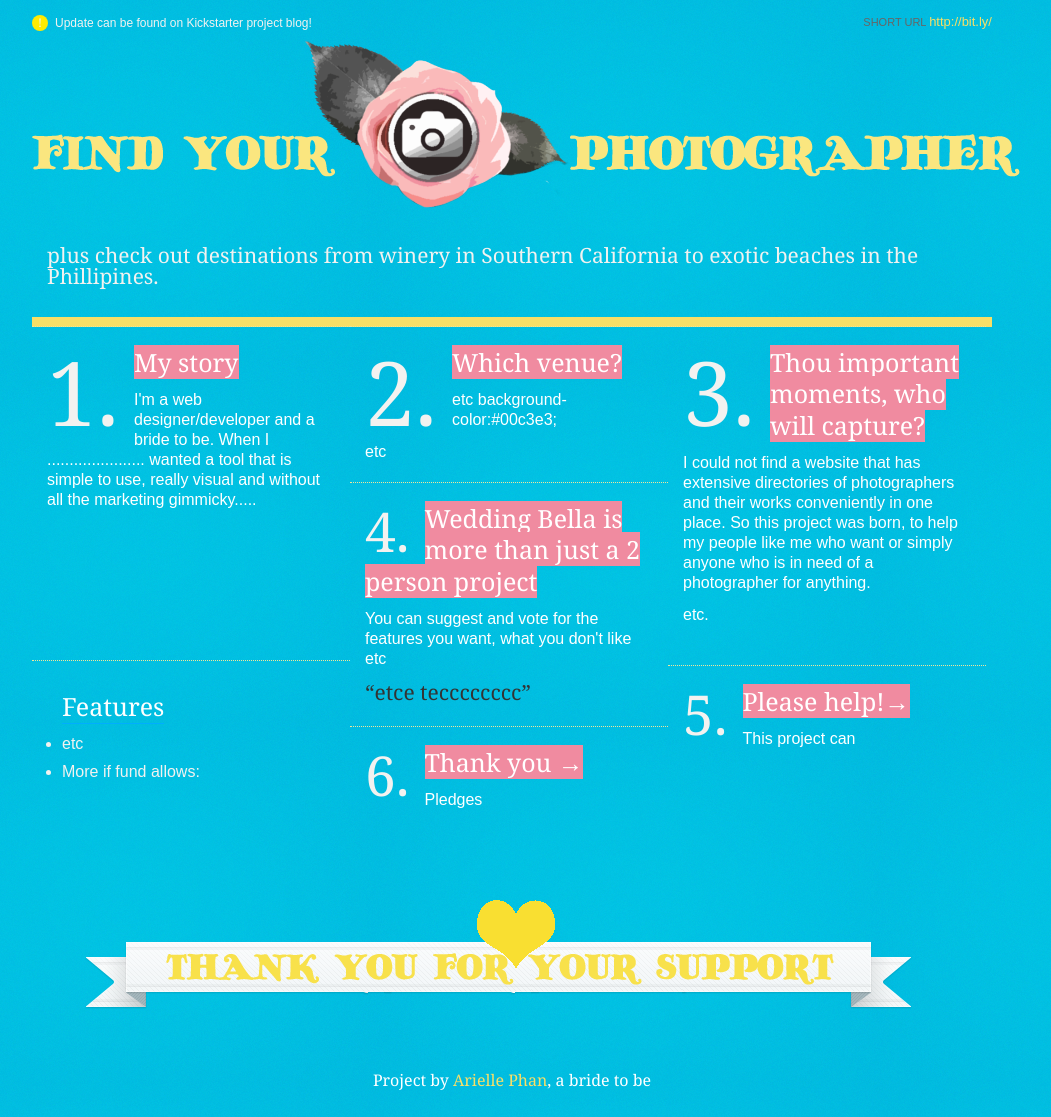
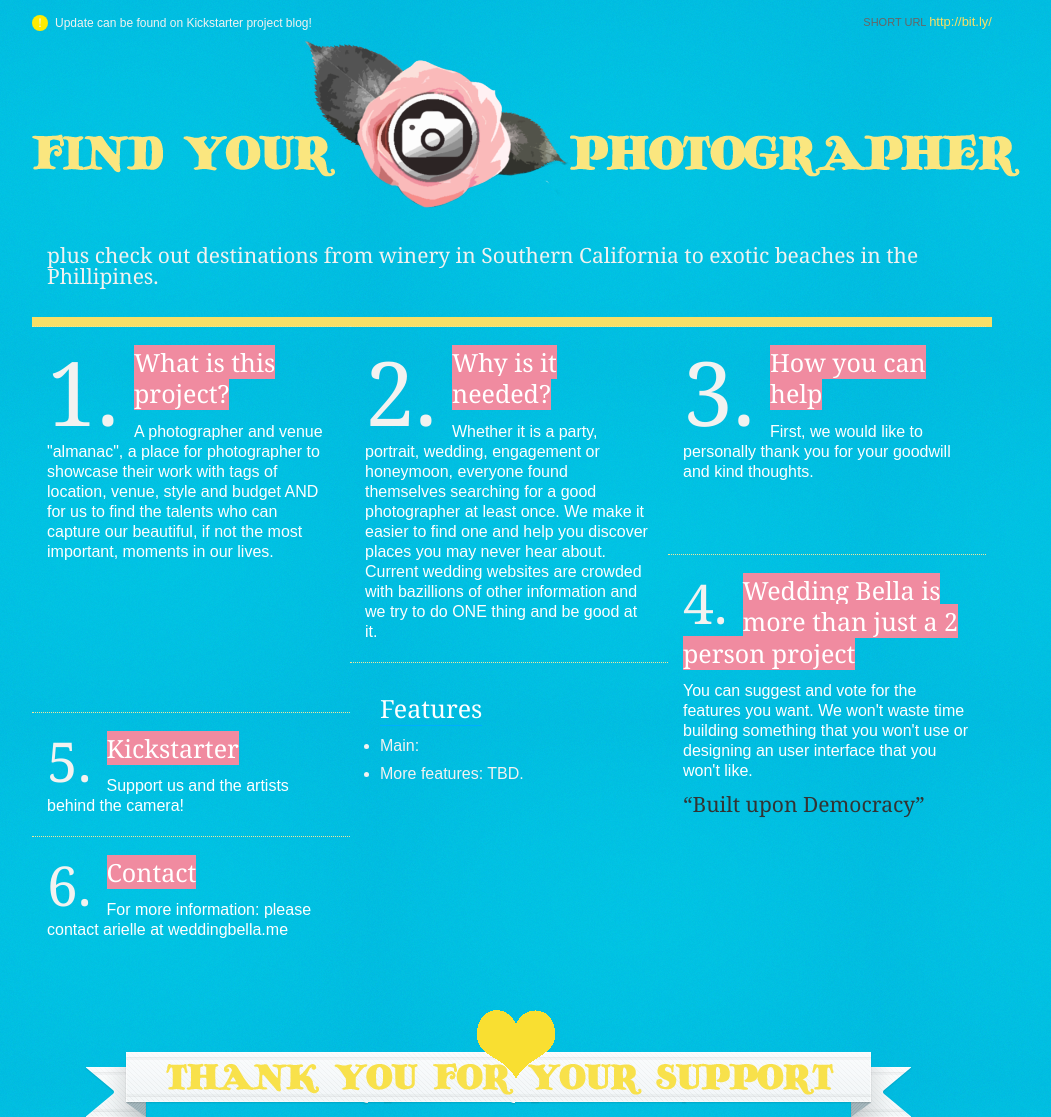
Before and after one commit to ariellephan/weddingbella, a plain HTML site: page index.htm in a window 1280 px wide. Shown: the top 1117 px of the page, without its empty margins (128-1179 px from the left). Drawn offline with Linux system fonts and the light colour scheme; a web font is replaced by a local one.

Commit message:
Initial Introduction

```diff
--- a/index.htm
+++ b/index.htm
@@ -45,27 +45,26 @@
 			<div id="suggestions" style="position: relative; height: 600px;" class="masoned">
 				<div id="irl" class="suggestion" style="position: absolute; left: 0px; top: 0px; ">
 					<span>1.</span>
-					<h3>My story</h3>
-					<p>I'm a web designer/developer and a bride to be. When I ...................... wanted a tool that is simple to use, really visual and without all the marketing gimmicky.....</p>
+					<h3>What is this project?</h3>
+					<p>A photographer and venue &quot;almanac&quot;, a place for photographer to showcase their work with tags of location, venue, style and budget AND for us to find the talents who can capture our beautiful, if not the most important, moments in our lives.</p>
 				</div>
 				<div id="net" class="suggestion" style="position: absolute; left: 318px; top: 0px; ">
 					<span>2.</span>
-					<h3>Which venue?</h3>
-					<p>etc background-color:#00c3e3;</p>
-					<p>etc</p>
-				</div>
+					<h3>Why is it needed?</h3>
+					<p>Whether it is a party, portrait, wedding, engagement or honeymoon, everyone found themselves searching for a good photographer at least once. We make it easier to find one and help you discover places you may never hear about. Current wedding websites are crowded with bazillions of other information and we try to do ONE thing and be good at it. </p>
+</div>
 				<div id="search" class="suggestion" style="position: absolute; left: 636px; top: 0px; ">
 					<span>3.</span>
-					<h3>Thou important moments, who will capture?</h3>
-					<p>I could not find a website that has extensive directories of photographers and their works conveniently in one place. So this project was born, to help my people like me who want or simply anyone who is in need of a photographer for anything.</p>
-					<p>etc.</p>
+					<h3>How you can help</h3>
+					<p>First, we would like to personally thank you for your goodwill and kind thoughts.</p>
+					<p>&nbsp;</p>
 				</div>
 				<div class="suggestion resource" style="position: absolute; left: 318px; top: 297px; ">
 					<a class="linkout" href="http://www.google.com">
 						<span>4.</span>
 						<h3>Wedding Bella is more than just a 2 person project</h3>
-						<p>You can suggest and vote for the features you want, what you don't like etc</p>
-						<blockquote>	“etce	tecccccccc”
+						<p>You can suggest and vote for the features you want. We won't waste time building something that you won't use or designing an user interface that you won't like.</p>
+						<blockquote>	“Built upon Democracy”
 						</blockquote>
 					</a>
 				</div>
@@ -73,23 +72,23 @@
 					<div id="goodtoknow_inner">
 						<h3>Features
 						</h3><ul>
-							<li>etc</li>
-							<li>More if fund allows:</li>
+							<li>Main:</li>
+							<li>More features: TBD.</li>
 						</ul>
 					</div>
 				</div>
 				<div class="suggestion resource" style="position: absolute; left: 636px; top: 343px; ">
 					<a href="http://tumblr.com/">
 						<span>5.</span>
-						<h3>Please help!→</h3>
-						<p>This project can</p>
+						<h3>Kickstarter</h3>
+						<p>Support us and the artists behind the camera!</p>
 					</a>
 				</div>
 				<div class="suggestion resource" style="position: absolute; left: 636px; top: 462px; ">
 					<a href="http://">
 						<span>6.</span>
-						<h3>Thank you →</h3>
-						<p>Pledges</p>
+						<h3>Contact</h3>
+						<p>For more information: please contact arielle at weddingbella.me</p>
 					</a></div>
                     <br/>
 			</div>
```
